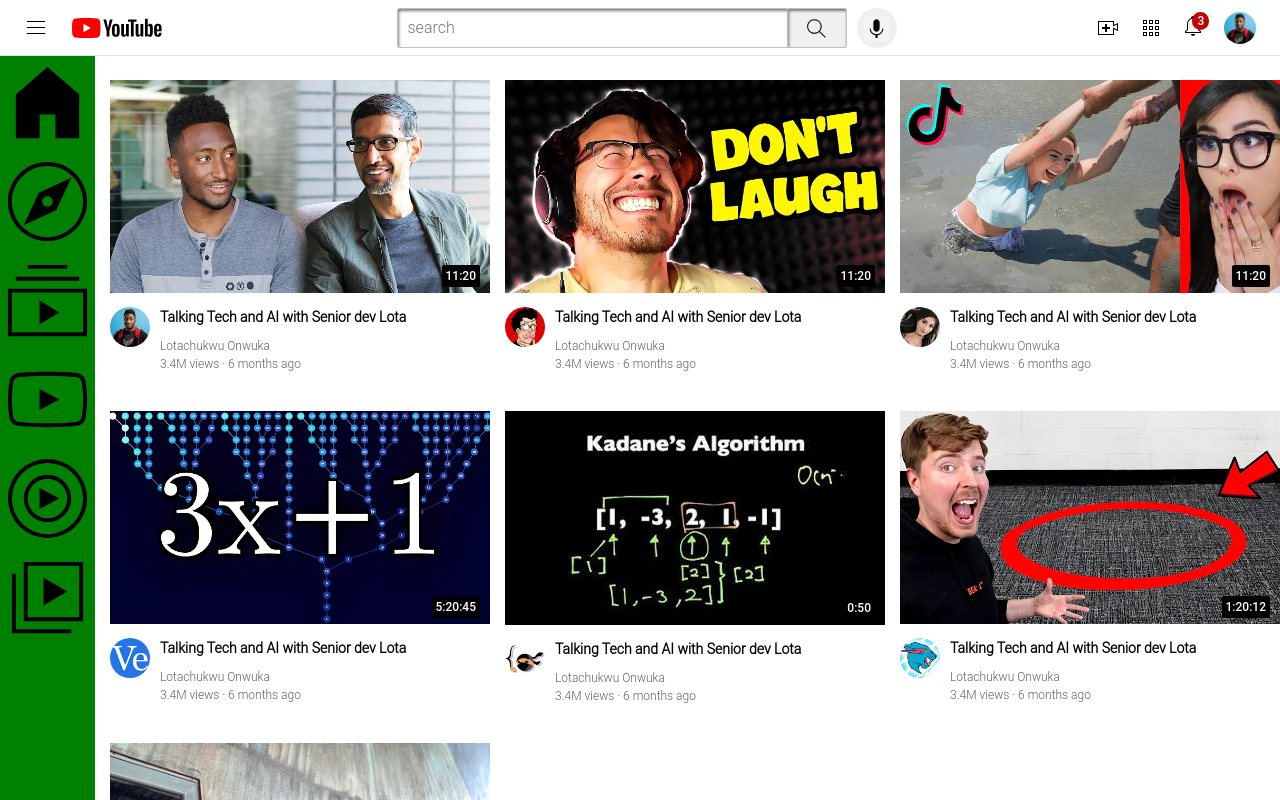
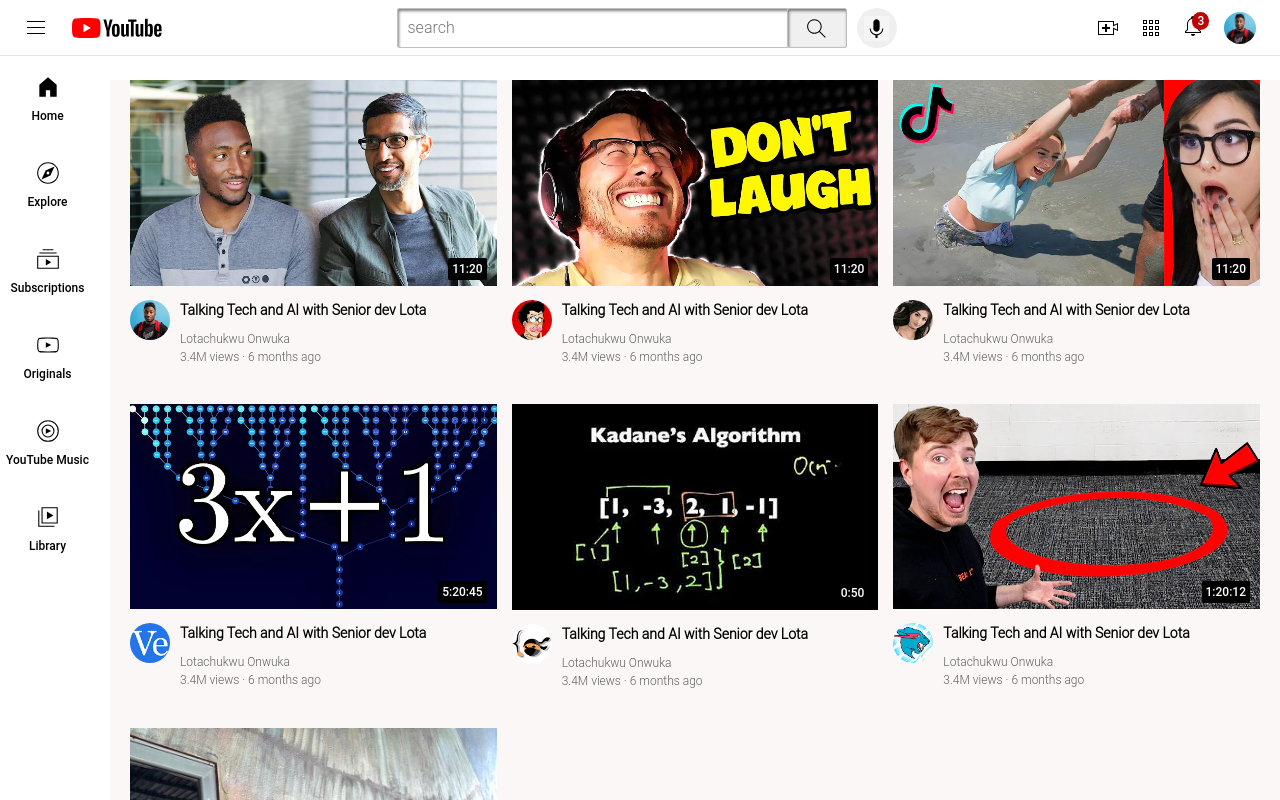
Before and after one commit to Solex202/youtube_clone, a React (Vite) app: page / in a window 1280 px wide. Shown: the top 800 px of the page. Built offline with nearby package versions, Linux system fonts and the light colour scheme.

Commit message:
styling side bar

```diff
--- a/src/pages/Youtube/header.module.css
+++ b/src/pages/Youtube/header.module.css
@@ -11,7 +11,7 @@
     border-bottom-width: 1px ;
     border-bottom-style: solid;
     border-bottom-color: rgb(228, 228, 228);
-    z-index: 10;
+    z-index: 100;
 }
 
 .left_section {
--- a/src/pages/Youtube/index.jsx
+++ b/src/pages/Youtube/index.jsx
@@ -34,23 +34,29 @@
         </div>
 
         <div className={sidebar.sidebars}>
-            <div>
+            <div className={sidebar.sidebars_box}>
                 <img className={sidebar.home} src="src/sidebars/home.svg"/>
+                <div>Home</div>
             </div>
-            <div>
+            <div className={sidebar.sidebars_box}>
                 <img className={sidebar.explore} src="src/sidebars/explore.svg"/>
+                <div>Explore</div>
             </div>
-            <div>
+            <div className={sidebar.sidebars_box}>
                 <img className={sidebar.subscriptions} src="src/sidebars/subscriptions.svg"/>
+                <div>Subscriptions</div>
             </div>
-            <div>
+            <div className={sidebar.sidebars_box}>
                 <img className={sidebar.originals} src="src/sidebars/originals.svg"/>
+                <div>Originals</div>
             </div>
-            <div>
+            <div className={sidebar.sidebars_box}>
                 <img className={sidebar.youtube_music} src="src/sidebars/youtube-music.svg"/>
+                <div>YouTube Music</div>
             </div>
-            <div>
+            <div className={sidebar.sidebars_box}>
                 <img className={sidebar.library} src="src/sidebars/library.svg"/>
+                <div>Library</div>
             </div>
         </div>
         <div className={video.video_grid}>
--- a/src/pages/Youtube/sidebar.module.css
+++ b/src/pages/Youtube/sidebar.module.css
@@ -3,6 +3,30 @@
     left: 0;
     bottom: 0;
     top: 55px;
-    background-color: green;
     width: 95px;
+    z-index: 200;
 }
+
+.sidebars_box {
+    height: 86px;
+    display: flex;
+    justify-content: center;
+    align-items: center;
+    flex-direction: column;
+}
+
+.sidebars_box:hover {
+    background-color: #e5dfdf;
+}
+
+.sidebars_box img{
+    height: 26px;
+    margin-bottom: 4px;
+}
+
+.sidebars_box div{
+    font-family: Roboto, Arial;
+    font-size: 12px;
+    font-weight: 500;
+    margin-top: 5px;
+}
--- a/src/pages/Youtube/video.module.css
+++ b/src/pages/Youtube/video.module.css
@@ -71,6 +71,9 @@
     column-gap: 15px;
     row-gap: 40px ;
     margin-left: 30px;
+    background-color: #fcf7f7;
+    padding-left: 20px;
+    padding-right: 20px;
 }
 
 body{
```
